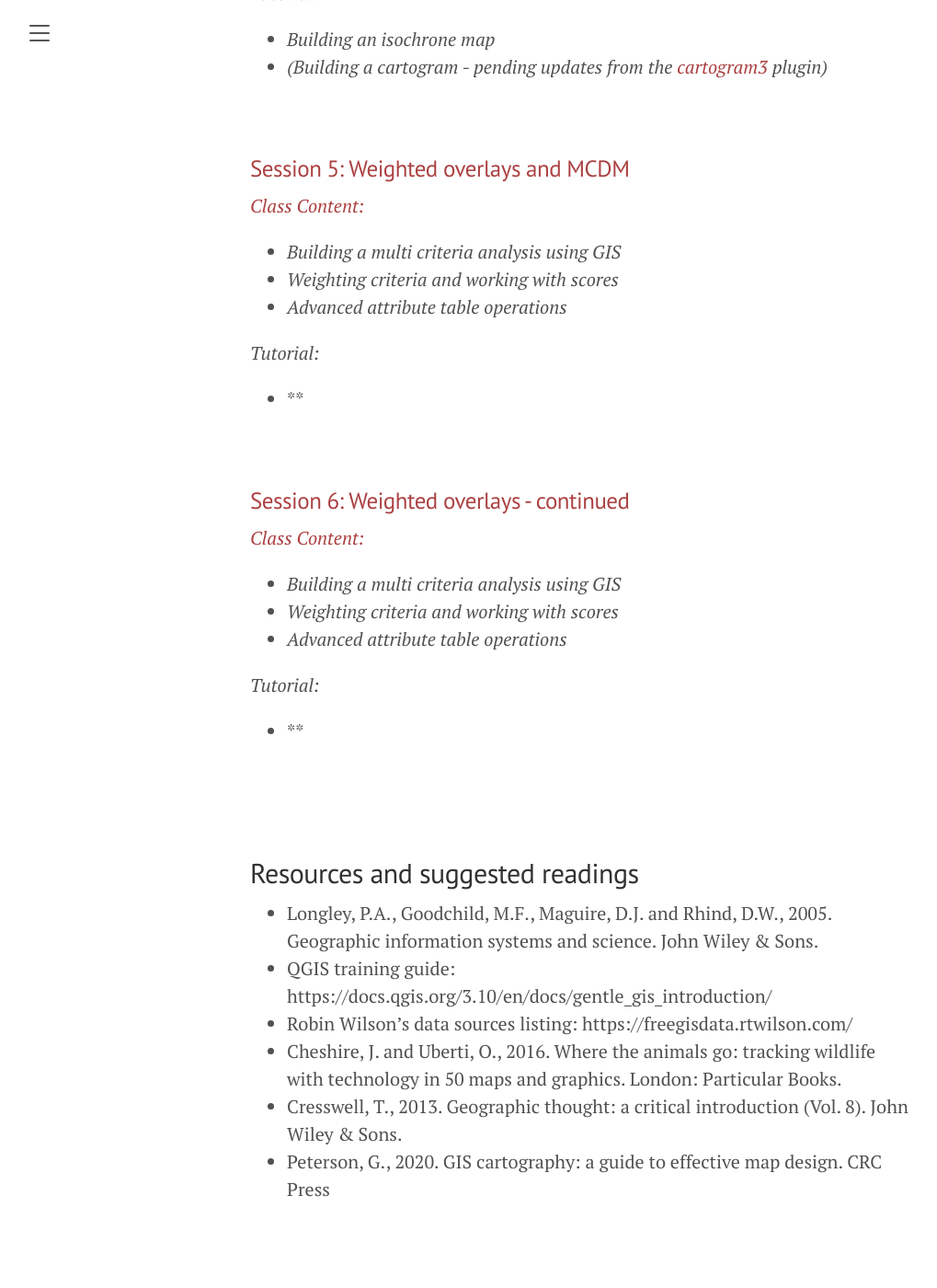
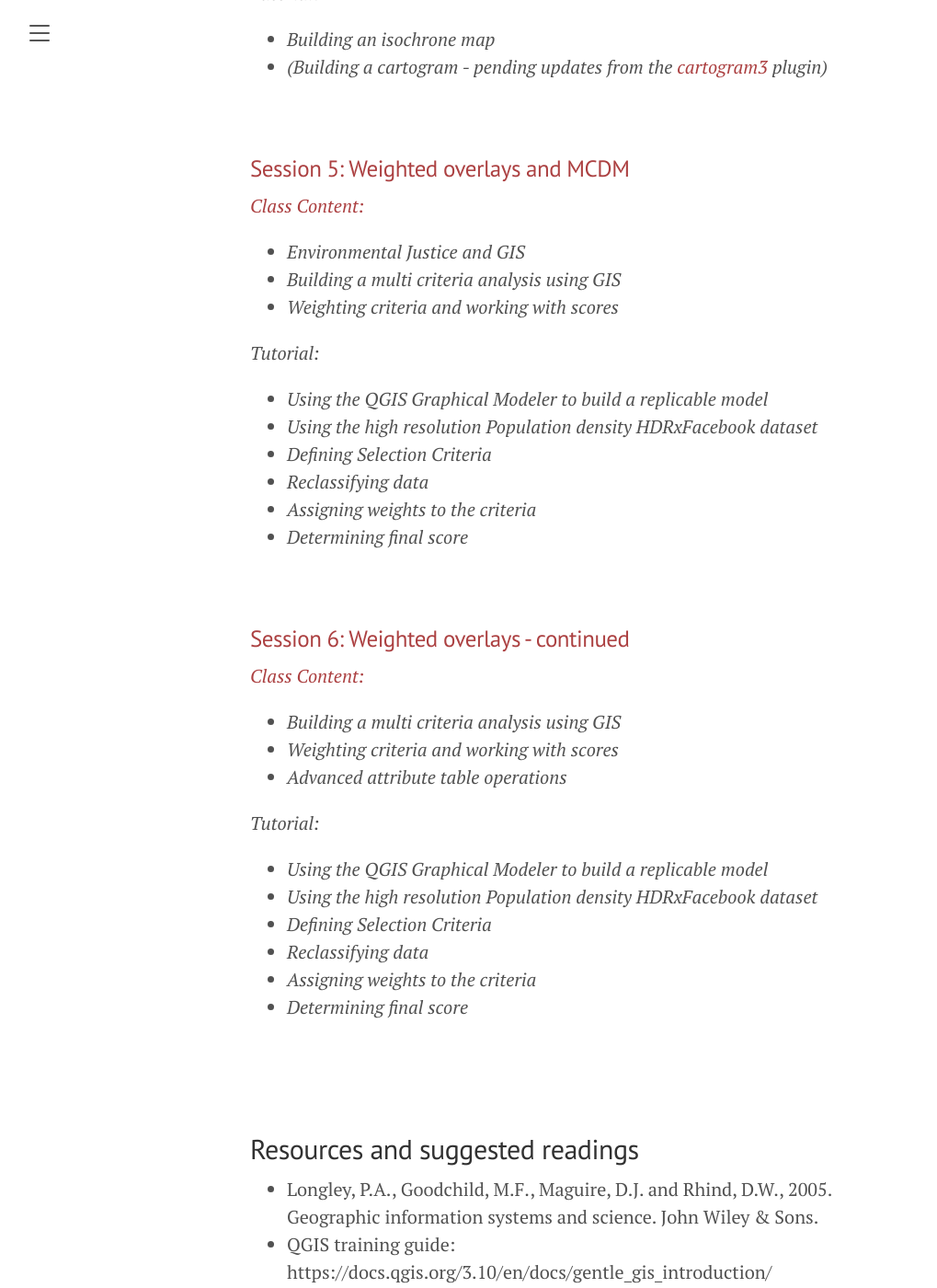
Before and after one commit to raphaelleroffo/raphaelleroffo.github.io, a Jekyll site: the page built from tuto2-advanced-gis.md, in a window 1280 px wide and 1400 px high, scrolled down 3117 px. Shown: the whole window at 92% size, without its empty margins (8-1027 px from the left). Built offline with Jekyll 4.4.1, drawn with Linux system fonts in a browser that asks for light colours.

Commit message:
set up slides for session5 and advanced session 5 tutorial

```diff
--- a/tuto2-advanced-gis.md
+++ b/tuto2-advanced-gis.md
@@ -111,13 +111,18 @@ Working in groups of 2 or 3, students will use one or more advanced GIS techniqu
 
 *[Class Content:](docs/assets/pdf/advanced-session5-getec2022.pdf)*
 
+- *Environmental Justice and GIS*
 - *Building a multi criteria analysis using GIS*
 - *Weighting criteria and working with scores*
-- *Advanced attribute table operations*
 
 *Tutorial:*
 
-- **
+- *Using the QGIS Graphical Modeler to build a replicable model*
+- *Using the high resolution Population density HDRxFacebook dataset*
+- *Defining Selection Criteria*
+- *Reclassifying data*
+- *Assigning weights to the criteria*
+- *Determining final score*
 
 
 &nbsp;
@@ -132,7 +137,13 @@ Working in groups of 2 or 3, students will use one or more advanced GIS techniqu
 
 *Tutorial:*
 
-- **
+- *Using the QGIS Graphical Modeler to build a replicable model*
+- *Using the high resolution Population density HDRxFacebook dataset*
+- *Defining Selection Criteria*
+- *Reclassifying data*
+- *Assigning weights to the criteria*
+- *Determining final score*
+
 
 &nbsp;
 
```
Also changed, not shown: _posts/2021-11-16-intro-tutorial5.md (+2 -2 lines), _posts/2022-01-23-advanced-tutorial5.md (added, +108 -0 lines), 3 other files.
